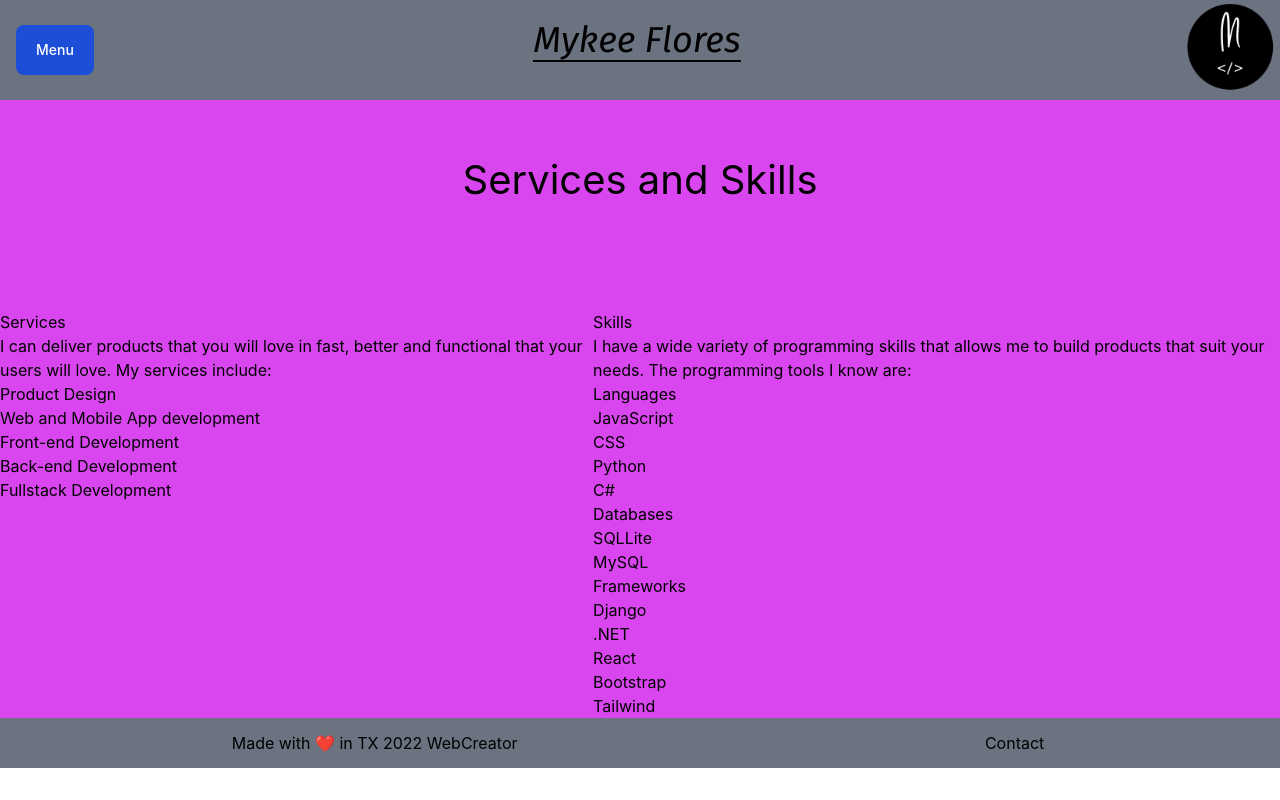
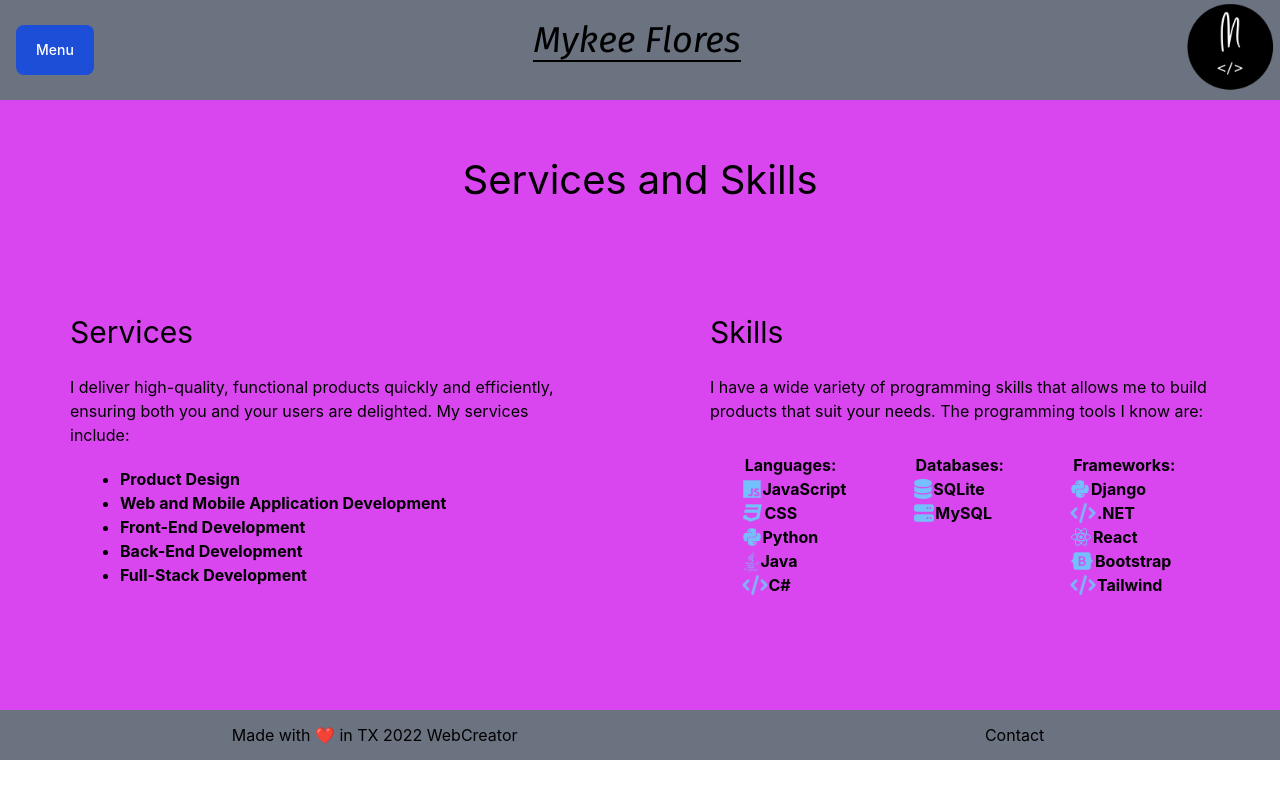
Before and after one commit to Mykee9900/MikePortfolio, a React (Create React App) app: page /services in a window 1280 px wide. Built offline with nearby package versions, Linux system fonts and the light colour scheme.

Commit message:
Saving new changes made

```diff
--- a/src/components/Services.js
+++ b/src/components/Services.js
@@ -1,41 +1,52 @@
 import React from "react";
+import { FontAwesomeIcon } from "@fortawesome/react-fontawesome";
+import { faJs } from "@fortawesome/free-brands-svg-icons";
+import { faCss3 } from "@fortawesome/free-brands-svg-icons/faCss3";
+import { faPython } from "@fortawesome/free-brands-svg-icons/faPython";
+import { faJava } from "@fortawesome/free-brands-svg-icons/faJava";
+import { faDatabase } from "@fortawesome/free-solid-svg-icons/faDatabase";
+import { faServer } from "@fortawesome/free-solid-svg-icons/faServer";
+import { faCode } from "@fortawesome/free-solid-svg-icons";
+import { faReact } from "@fortawesome/free-brands-svg-icons";
+import { faBootstrap } from "@fortawesome/free-brands-svg-icons";
 
 const Services = () => {
     return(
         <div className="mt-[100px]">
             <h1 className="pt-[50px] text-center text-[40px]">Services and Skills</h1>
-            <div className="flex justify-around align-middle mt-[100px] ">
-                <div>
-                    <h3>Services</h3>
-                    <p>I can deliver products that you will love in fast, better and functional that your users will love. My services include:</p>
-                    <ul>
-                        <li>Product Design</li>
-                        <li>Web and Mobile App development</li>
-                        <li>Front-end Development</li>
-                        <li>Back-end Development</li>
-                        <li>Fullstack Development</li>
+            <div className="flex justify-around align-middle mt-[100px] mb-[100px]">
+                <div className="w-[500px]">
+                    <h3 className="text-[30px] mb-[20px]">Services</h3>
+                    <p>I deliver high-quality, functional products quickly and efficiently, ensuring both you and your users are delighted. My services include:</p>
+                    <ul className="mt-[20px] ml-[50px]">
+                        <li className="font-bold list-disc">Product Design</li>
+                        <li className="font-bold list-disc">Web and Mobile Application Development</li>
+                        <li className="font-bold list-disc">Front-End Development</li>
+                        <li className="font-bold list-disc">Back-End Development</li>
+                        <li className="font-bold list-disc">Full-Stack Development</li>
                     </ul>
                 </div>
-                <div>
-                    <h3>Skills</h3>
+                <div className="w-[500px] h-[300px]">
+                    <h3 className="text-[30px] mb-[20px]">Skills</h3>
                     <p>I have a wide variety of programming skills that allows me to build products that suit your needs. The programming tools I know are:</p>
-                    <ul>
-                        <ul>Languages
-                            <li>JavaScript</li>
-                            <li>CSS</li>
-                            <li>Python</li>
-                            <li>C#</li>
+                    <ul className="flex justify-around mt-[30px]">
+                        <ul className="font-bold">Languages:
+                            <li><FontAwesomeIcon icon={faJs} beat style={{color: "#74C0FC",}} /> JavaScript</li>
+                            <li><FontAwesomeIcon icon={faCss3} beat style={{color: "#74C0FC"}} /> CSS</li>
+                            <li><FontAwesomeIcon icon={faPython} beat style={{color: "#74C0FC",}} /> Python</li>
+                            <li><FontAwesomeIcon icon={faJava} beat style={{color: "#74C0FC",}} /> Java</li>
+                            <li><FontAwesomeIcon icon={faCode} beat style={{color: "#74C0FC",}} /> C#</li>
                         </ul>
-                        <ul>Databases
-                            <li>SQLLite</li>
-                            <li>MySQL</li>
+                        <ul className="font-bold">Databases:
+                            <li><FontAwesomeIcon icon={faDatabase} beat style={{color: "#74C0FC",}} /> SQLite</li>
+                            <li><FontAwesomeIcon icon={faServer} beat style={{color: "#74C0FC",}} /> MySQL</li>
                         </ul>
-                        <ul>Frameworks
-                            <li>Django</li>
-                            <li>.NET</li>
-                            <li>React</li>
-                            <li>Bootstrap</li>
-                            <li>Tailwind</li>
+                        <ul className="font-bold">Frameworks:
+                            <li><FontAwesomeIcon icon={faPython} beat style={{color: "#74C0FC",}} /> Django</li>
+                            <li><FontAwesomeIcon icon={faCode} beat style={{color: "#74C0FC",}} /> .NET</li>
+                            <li><FontAwesomeIcon icon={faReact} beat style={{color: "#74C0FC",}} /> React</li>
+                            <li><FontAwesomeIcon icon={faBootstrap} beat style={{color: "#74C0FC",}} /> Bootstrap</li>
+                            <li><FontAwesomeIcon icon={faCode} beat style={{color: "#74C0FC",}} /> Tailwind</li>
                         </ul>
                     </ul>
                 </div>
```
